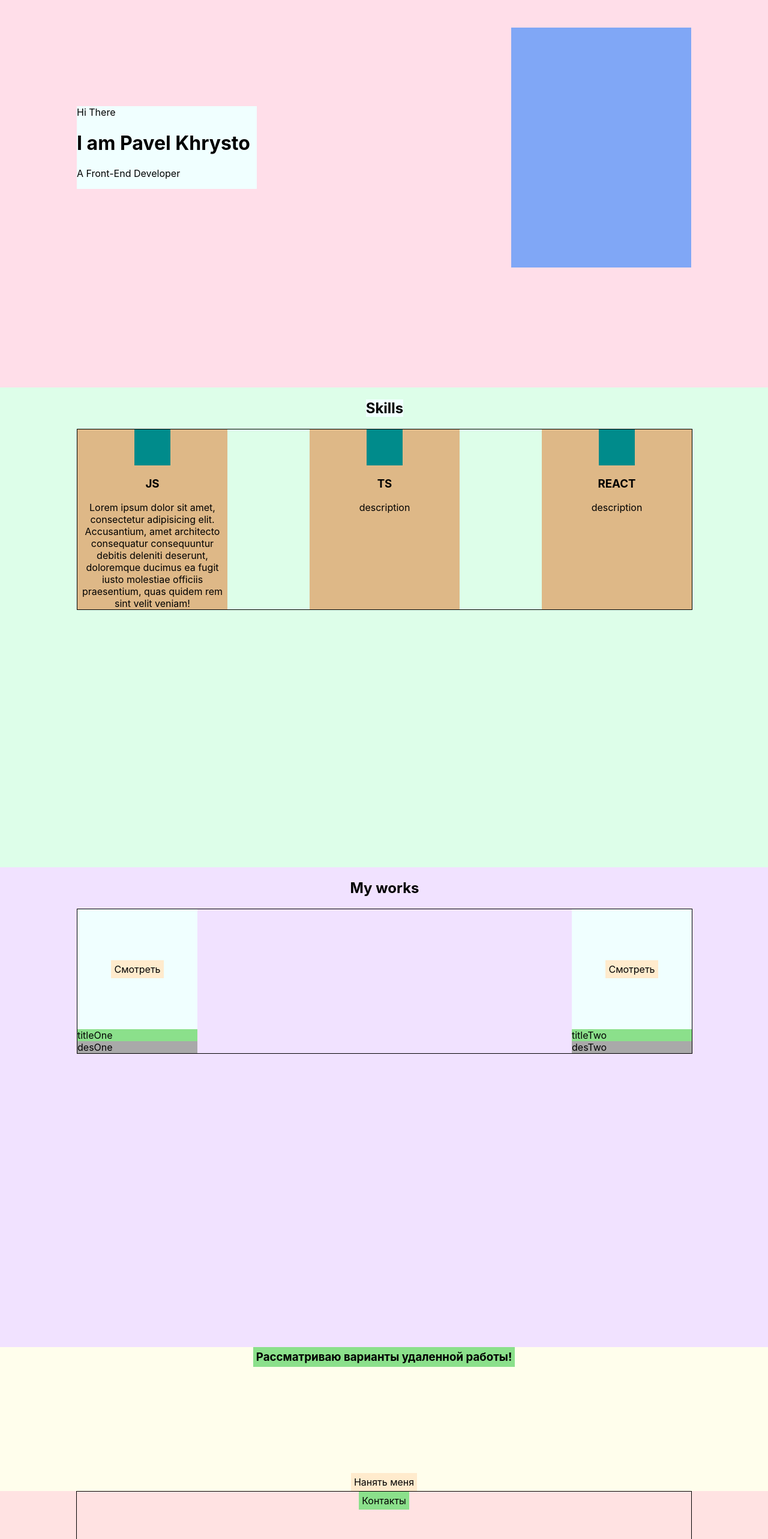
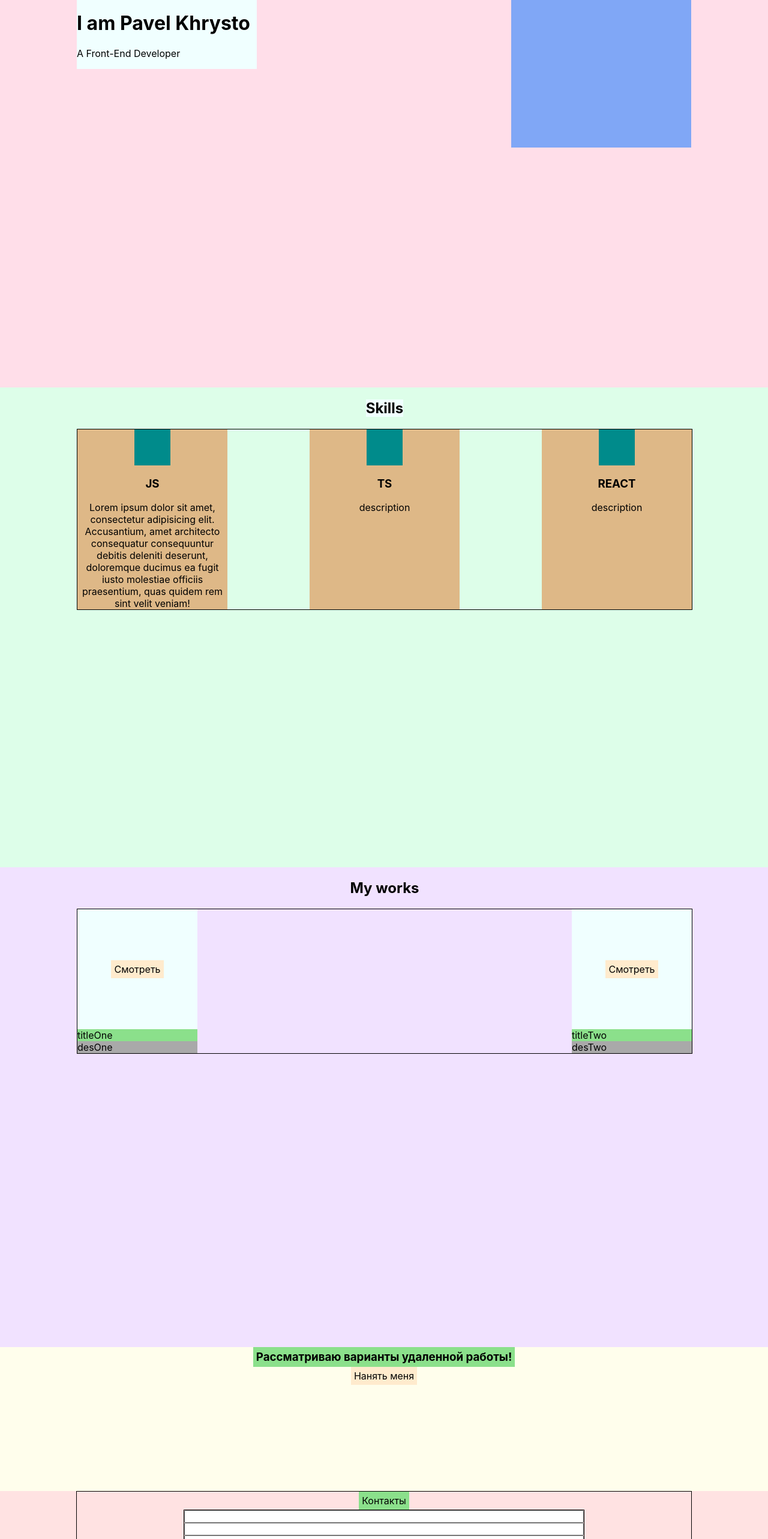
Before and after one commit to Pavlik1996/portfolio, a React (Create React App) app: page / in a window 1280 px wide. Shown: the part 234-2800 px from the top of the page at 60% size. Built offline with nearby package versions, Linux system fonts and the light colour scheme.

Commit message:
fixed min-high

```diff
--- a/src/contact/contact.module.css
+++ b/src/contact/contact.module.css
@@ -1,5 +1,5 @@
 .contact {
-    height: 100vh;
+  min-height: 100vh;
   background-color: #ffe2e2;
 }
 
--- a/src/footer/footer.module.css
+++ b/src/footer/footer.module.css
@@ -1,5 +1,5 @@
 .footer {
-    height: 30vh;
+  min-height: 30vh;
   background-color: #ebffe4;
 }
 
--- a/src/main/Main.module.css
+++ b/src/main/Main.module.css
@@ -1,5 +1,5 @@
 .mainBlock {
-    height: 100vh;
+  min-height: 100vh;
   background-color: #ffdee9;
 }
 
--- a/src/remote_work/remote.module.css
+++ b/src/remote_work/remote.module.css
@@ -1,5 +1,5 @@
 .remote {
-    height: 30vh;
+  min-height: 30vh;
   background-color: #fffeec;
 }
 
--- a/src/skills/Skills.module.css
+++ b/src/skills/Skills.module.css
@@ -1,5 +1,5 @@
 .skillsBlock {
-    height: 100vh;
+  min-height: 100vh;
   background-color: #ddfee9;
 }
 
--- a/src/works/Works.module.css
+++ b/src/works/Works.module.css
@@ -1,5 +1,5 @@
 .worksBlock {
-    height: 100vh;
+  min-height: 100vh;
   background-color: #f1e2ff;
 }
 
@@ -16,7 +16,6 @@
   justify-content: space-between;
 }
 
-
 @media screen and (max-width: 510px) {
   .works {
     flex-direction: column;
```
Lines whose indentation alone changed are shown as unchanged.
